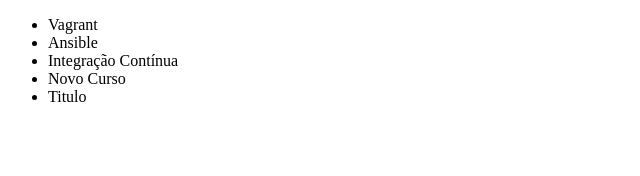
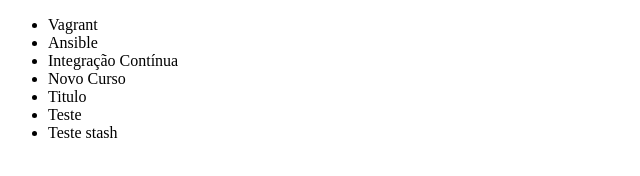
Before and after one commit to wesleyharaujo/Git-Commands, a plain HTML site: page index.html in a window 1280 px wide. Shown: the whole page, without its empty margins (0-640 px from the left). Drawn offline with Linux system fonts and the light colour scheme.

Commit message:
salvar antes de voltar no tempo

```diff
--- a/index.html
+++ b/index.html
@@ -11,6 +11,8 @@
         <li>Integração Contínua</li>
         <li>Novo Curso</li>
         <li>Titulo</li>
+        <li>Teste</li>
+        <li>Teste stash</li>
     </ul>
 </body>
 </html>
```
Also changed, not shown: 1 other file.
